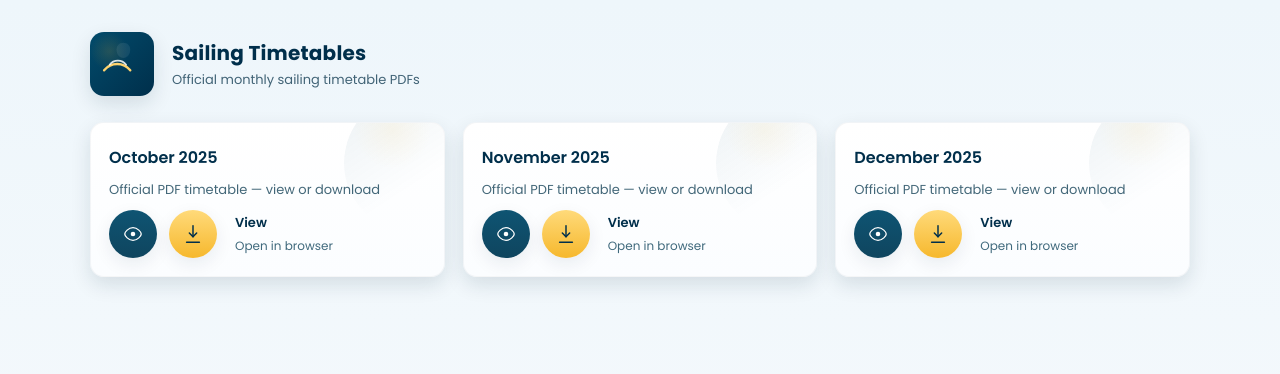
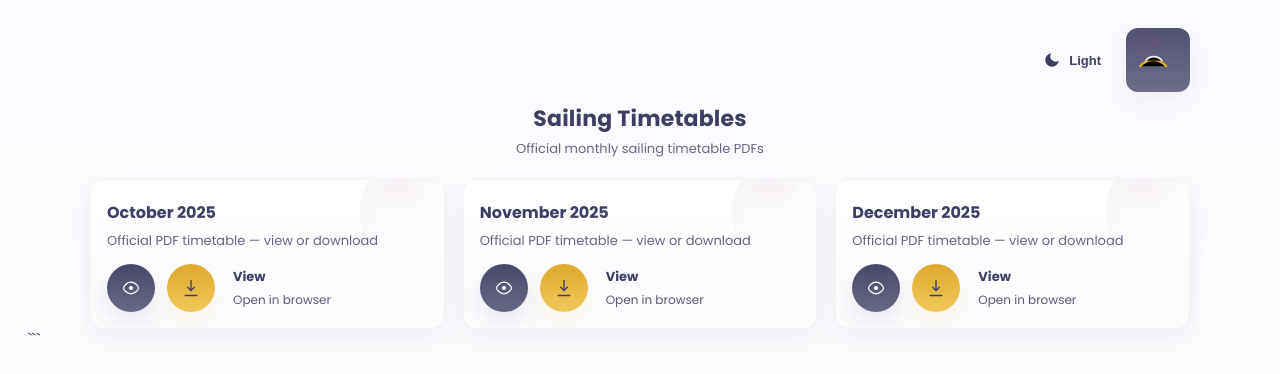
Before and after one commit to MillsJ09/cfr-timetables, a plain HTML site: page index.html in a window 1280 px wide. Drawn offline with Linux system fonts and the light colour scheme.

Commit message:
Update index.html

````diff
--- a/index.html
+++ b/index.html
@@ -8,23 +8,35 @@
   <!-- Poppins font -->
   <link href="https://fonts.googleapis.com/css2?family=Poppins:wght@300;400;600;700&display=swap" rel="stylesheet">
 
-  <!-- Basic meta for GitHub Pages caching friendliness -->
-  <meta name="description" content="Condor Ferries style monthly sailing timetables - view or download PDF files.">
+  <meta name="description" content="Sailing Timetables - monthly PDF timetables">
 
   <style>
-    /* ===== Theme tokens (easy to tweak) ===== */
+    /* ===== Theme tokens (custom palette) ===== */
     :root{
-      --navy-900: #002f4b;    /* deep navy */
-      --navy-700: #024b6b;    /* mid navy */
-      --gold-500: #f6b82d;    /* golden yellow */
-      --white: #ffffff;
-      --muted: #eef6fb;
+      --bg: #ffffff;
+      --surface: #ffffff;
+      --muted-bg: #fbfbff;
+      --text: #3E3E63;      /* purple */
+      --accent: #C5388C;    /* pink */
+      --gold: #DEA92C;      /* gold */
       --card-radius: 14px;
       --btn-size: 48px;
-      --shadow: 0 8px 20px rgba(2, 41, 60, 0.12);
+      --shadow: 0 10px 26px rgba(62,62,99,0.08);
+      --transition: 220ms cubic-bezier(.2,.9,.3,1);
       --glass: linear-gradient(180deg, rgba(255,255,255,0.06), rgba(255,255,255,0.02));
-      --transition: 220ms cubic-bezier(.2,.9,.3,1);
-      font-synthesis: none;
+      color-scheme: light;
+    }
+
+    /* Dark theme tokens */
+    :root[data-theme="dark"]{
+      --bg: #0c0b12;
+      --surface: #0f1020;
+      --muted-bg: #07101a;
+      --text: #e9e6f3;
+      --accent: #ff9ccf;
+      --gold: #e6c25b;
+      --shadow: 0 12px 30px rgba(0,0,0,0.6);
+      color-scheme: dark;
     }
 
     /* ===== Reset and base ===== */
@@ -33,62 +45,82 @@
     body{
       margin:0;
       font-family: "Poppins", system-ui, -apple-system, "Segoe UI", Roboto, "Helvetica Neue", Arial;
-      background: linear-gradient(180deg, var(--muted), #f8fbfd);
-      color: var(--navy-900);
+      background: linear-gradient(180deg, var(--muted-bg), var(--bg));
+      color: var(--text);
       -webkit-font-smoothing:antialiased;
       -moz-osx-font-smoothing:grayscale;
       line-height:1.35;
-      padding: 32px;
+      padding: 28px;
     }
 
     /* ===== Header ===== */
-    .site-header{
+    .page {
+      max-width:1100px;
+      margin:0 auto;
+      position:relative;
+    }
+
+    .topbar{
       display:flex;
       align-items:center;
-      gap:18px;
-      margin:0 auto 26px;
-      max-width:1100px;
+      justify-content:flex-end;
+      gap:12px;
+      margin-bottom:12px;
     }
-    .logo{
+
+    .logo {
       width:64px;
       height:64px;
-      border-radius:14px;
+      border-radius:12px;
       display:grid;
       place-items:center;
       background:
-        radial-gradient(circle at 30% 30%, rgba(246,184,45,0.14), transparent 30%),
-        linear-gradient(135deg, var(--navy-700), var(--navy-900));
+        radial-gradient(circle at 25% 25%, rgba(197,56,140,0.06), transparent 28%),
+        linear-gradient(180deg, rgba(62,62,99,0.9), rgba(62,62,99,0.75));
       box-shadow: var(--shadow);
       flex:0 0 64px;
     }
-    /* Nautical wave mark inside logo (SVG via background) */
+
+    /* Replace the SVG below with your logo if you have one */
     .logo svg{width:44px;height:44px;display:block;transform:translateY(-2px);}
 
-    .title-block{
-      display:flex;
-      flex-direction:column;
+    /* Title block centered below topbar */
+    .site-title-wrap{
+      text-align:center;
+      margin: 6px 0 22px;
     }
     .site-title{
-      font-size:20px;
+      font-size:22px;
       font-weight:700;
       letter-spacing:0.2px;
-      color:var(--navy-900);
       margin:0;
+      color:var(--text);
     }
     .site-sub{
-      margin-top:4px;
+      margin-top:6px;
       font-size:13px;
-      color:#234a5f;
-      opacity:0.85;
+      color:var(--text);
+      opacity:0.78;
       font-weight:500;
     }
 
-    /* ===== Container / grid ===== */
-    .container{
-      max-width:1100px;
-      margin:0 auto;
+    /* Theme toggle */
+    .theme-toggle{
+      background:transparent;
+      border:1px solid rgba(255,255,255,0.06);
+      color:var(--text);
+      padding:8px 12px;
+      border-radius:999px;
+      cursor:pointer;
+      display:inline-flex;
+      align-items:center;
+      gap:8px;
+      font-weight:600;
+      transition: transform var(--transition), background var(--transition), color var(--transition);
     }
+    .theme-toggle:active{ transform: scale(.98) }
 
+    /* ===== Grid and cards ===== */
     .grid{
       display:grid;
       grid-template-columns: repeat(auto-fit, minmax(220px, 1fr));
@@ -96,11 +128,10 @@
       align-items:start;
     }
 
-    /* ===== Card ===== */
     .card{
-      background: linear-gradient(180deg, #ffffff 0%, #fbfdff 100%);
+      background: linear-gradient(180deg, var(--surface) 0%, rgba(255,255,255,0.02) 100%);
       border-radius: var(--card-radius);
-      padding:18px;
+      padding:16px;
       box-shadow: var(--shadow);
       transition: transform var(--transition), box-shadow var(--transition);
       display:flex;
@@ -109,28 +140,27 @@
       min-height:150px;
       position:relative;
       overflow:hidden;
-      border: 1px solid rgba(2,41,60,0.04);
+      border: 1px solid rgba(0,0,0,0.04);
     }
     .card:hover{
       transform: translateY(-6px);
-      box-shadow: 0 18px 36px rgba(2,41,60,0.12);
+      box-shadow: 0 20px 40px rgba(0,0,0,0.12);
     }
 
     .month{
-      font-weight:600;
+      font-weight:700;
       font-size:16px;
-      color:var(--navy-900);
-      margin:6px 0 12px;
+      color:var(--text);
+      margin:6px 0 8px;
     }
 
     .tagline{
       font-size:13px;
-      color:#2f576a;
-      opacity:0.9;
-      margin-bottom: 12px;
+      color:var(--text);
+      opacity:0.8;
+      margin-bottom:12px;
     }
 
-    /* Action row: view & download */
     .actions{
       display:flex;
       gap:12px;
@@ -147,26 +177,25 @@
       border: none;
       cursor:pointer;
       transition: transform var(--transition), box-shadow var(--transition);
-      box-shadow: 0 6px 18px rgba(2,41,60,0.08);
-      background: var(--white);
+      box-shadow: 0 8px 22px rgba(0,0,0,0.08);
+      background: var(--bg);
       flex:0 0 var(--btn-size);
     }
     .btn-circle:active{ transform: scale(.98) }
     .btn-circle:hover{ transform: translateY(-4px) }
 
-    /* View button style (left) */
     .btn-view{
-      background: linear-gradient(180deg, rgba(2,75,107,0.95), rgba(2,59,86,0.95));
-      color:var(--white);
+      background: linear-gradient(180deg, rgba(62,62,99,0.95), rgba(62,62,99,0.78));
+      color:#fff;
+      box-shadow: 0 10px 24px rgba(62,62,99,0.12);
     }
 
-    /* Download button style (right) - golden */
     .btn-download{
-      background: linear-gradient(180deg, #ffda7a, var(--gold-500));
-      color: var(--navy-900);
+      background: linear-gradient(180deg, var(--gold), #f0c85b);
+      color:var(--text);
+      box-shadow: 0 10px 24px rgba(222,169,44,0.12);
     }
 
-    /* Button labels (for larger screens) */
     .btn-labels{
       display:flex;
       flex-direction:column;
@@ -175,109 +204,144 @@
       font-size:13px;
     }
     .btn-text{
-      font-weight:600;
-      color:var(--navy-900);
+      font-weight:700;
+      color:var(--text);
     }
     .btn-sub{
       font-weight:400;
-      color:#2b596e;
+      color:var(--text);
       font-size:12px;
-      opacity:0.9;
+      opacity:0.86;
     }
 
-    /* Responsive: hide labels on small screens */
     @media (max-width:480px){
-      body{padding:20px}
-      .site-header{gap:12px;margin-bottom:18px}
+      body{padding:18px}
       .logo{width:54px;height:54px}
       .site-title{font-size:18px}
       .btn-labels{display:none}
-      .card{padding:14px}
+      .card{padding:12px}
       .month{font-size:15px}
     }
 
-    /* Icon sizing */
-    .icon{
-      width:22px;
-      height:22px;
-      display:block;
-    }
+    .icon{ width:20px;height:20px;display:block; }
 
-    /* subtle corner wave overlay for branding */
     .card::after{
       content:"";
       position:absolute;
-      right:-40px;
-      top:-30px;
-      width:140px;
-      height:140px;
+      right:-36px;
+      top:-28px;
+      width:120px;
+      height:120px;
       background:
-        radial-gradient(circle at 30% 30%, rgba(246,184,45,0.07), transparent 28%),
-        linear-gradient(135deg, rgba(2,75,107,0.08), transparent 60%);
-      transform: rotate(12deg);
+        radial-gradient(circle at 30% 30%, rgba(197,56,140,0.05), transparent 28%),
+        linear-gradient(135deg, rgba(62,62,99,0.06), transparent 60%);
+      transform: rotate(10deg);
       border-radius: 50%;
       pointer-events:none;
     }
 
-    /* Small accessible helper */
     .sr-only{
       position:absolute!important;
       height:1px;width:1px;overflow:hidden;
       clip:rect(1px,1px,1px,1px);white-space:nowrap;
     }
-
   </style>
 </head>
 <body>
-  <div class="container">
-    <header class="site-header" role="banner">
+  <div class="page">
+    <header class="topbar" role="banner">
+      <!-- Theme toggle on the left of the topbar could be moved; topbar is aligned to the right so toggle and logo appear right aligned -->
+      <button id="themeToggle" class="theme-toggle" aria-pressed="false" title="Toggle light and dark mode">
+        <!-- simple moon/sun icon via inline SVG; color adapts -->
+        <svg width="18" height="18" viewBox="0 0 24 24" fill="none" aria-hidden="true" style="display:block">
+          <path id="themeIconPath" d="M21 12.79A9 9 0 1111.21 3 7 7 0 0021 12.79z" fill="currentColor"></path>
+        </svg>
+        <span id="themeToggleLabel" style="font-size:13px;font-weight:600">Theme</span>
+      </button>
+
+      <!-- Logo placed at the far right -->
       <div class="logo" aria-hidden="true">
-        <!-- Simple SVG wave / sail mark -->
-        <svg viewBox="0 0 64 64" fill="none" xmlns="http://www.w3.org/2000/svg" aria-hidden="true">
-          <defs></defs>
-          <path d="M6 44c10-12 28-12 38 0" stroke="#FFD36D" stroke-width="3.5" stroke-linecap="round" stroke-linejoin="round"/>
-          <path d="M14 36c6-8 18-8 24 0" stroke="#fff" stroke-width="2.5" stroke-linecap="round" stroke-linejoin="round" opacity="0.85"/>
-          <path d="M44 14c0 6-4 12-10 12s-10-6-10-12 4-10 10-10 10 4 10 10z" fill="#fff" opacity="0.08"/>
+        <!-- Replace this SVG with your logo if you have an image or SVG file -->
+        <svg viewBox="0 0 64 64" xmlns="http://www.w3.org/2000/svg" aria-hidden="true">
+          <path d="M6 44c10-12 28-12 38 0" stroke="#DEA92C" stroke-width="3.2" stroke-linecap="round" stroke-linejoin="round"/>
+          <path d="M14 36c6-8 18-8 24 0" stroke="#fff" stroke-width="2.2" stroke-linecap="round" stroke-linejoin="round" opacity="0.9"/>
+          <g transform="translate(36,10)">
+            <path d="M0 0c0 4-2.6 7.3-6 7.3S-12 4-12 0s2.6-6.6 6-6.6S0-4.2 0 0z" fill="#C5388C" opacity="0.12"/>
+          </g>
         </svg>
       </div>
+    </header>
 
-      <div class="title-block">
+    <div class="site-title-wrap">
       <h1 class="site-title">Sailing Timetables</h1>
       <div class="site-sub">Official monthly sailing timetable PDFs</div>
     </div>
-    </header>
 
     <main>
       <section class="grid" id="timetableGrid" aria-live="polite">
-        <!-- Cards are generated by JavaScript for easy maintenance -->
+        <!-- Cards are generated by JavaScript -->
       </section>
     </main>
   </div>
 
   <script>
     /* ===== Timetables data
-       Add months here. Keep files in the same repo (e.g., /timetables/Oct25.pdf)
-       Example entry:
+       Edit these entries to point to your PDFs.
+       Example:
          { file: 'timetables/Oct25.pdf', label: 'October 2025' }
     ===== */
     const timetables = [
-      { file: 'Timetables/Oct25.pdf', label: 'October 2025' },
-      { file: 'Timetables/Nov25.pdf', label: 'November 2025' },
-      { file: 'Timetables/Dec25.pdf', label: 'December 2025' }
+      { file: 'Oct25.pdf', label: 'October 2025' },
+      { file: 'Nov25.pdf', label: 'November 2025' },
+      { file: 'Dec25.pdf', label: 'December 2025' }
     ];
 
-    /* Utility: sanitize text for HTML insertion */
+    /* ===== Theme handling ===== */
+    const root = document.documentElement;
+    const stored = localStorage.getItem('site-theme'); // 'light' | 'dark' | null
+    const prefersDark = window.matchMedia && window.matchMedia('(prefers-color-scheme: dark)').matches;
+    const initialTheme = stored || (prefersDark ? 'dark' : 'light');
+
+    function applyTheme(name){
+      if (name === 'dark') {
+        root.setAttribute('data-theme', 'dark');
+        document.getElementById('themeToggle').setAttribute('aria-pressed','true');
+      } else {
+        root.removeAttribute('data-theme');
+        document.getElementById('themeToggle').setAttribute('aria-pressed','false');
+      }
+      // update label/icon
+      document.getElementById('themeToggleLabel').textContent = (name === 'dark') ? 'Dark' : 'Light';
+      localStorage.setItem('site-theme', name);
+    }
+
+    // Initialize
+    applyTheme(initialTheme);
+
+    document.getElementById('themeToggle').addEventListener('click', () => {
+      const current = root.getAttribute('data-theme') === 'dark' ? 'dark' : 'light';
+      const next = current === 'dark' ? 'light' : 'dark';
+      applyTheme(next);
+    });
+
+    /* ===== Render timetable cards ===== */
+    const grid = document.getElementById('timetableGrid');
+
     function esc(s){
       return String(s).replace(/[&<>"']/g, m => ({'&':'&amp;','<':'&lt;','>':'&gt;','"':'&quot;', "'":'&#39;'}[m]));
     }
 
-    const grid = document.getElementById('timetableGrid');
-
+    if (timetables.length === 0) {
+      const empty = document.createElement('div');
+      empty.textContent = 'No timetables available yet.';
+      empty.style.padding = '28px';
+      empty.style.color = 'var(--text)';
+      grid.appendChild(empty);
+    } else {
       timetables.forEach(item => {
         const file = esc(item.file);
         const label = esc(item.label);
 
-      // Create card element
         const card = document.createElement('article');
         card.className = 'card';
         card.innerHTML = `
@@ -287,44 +351,31 @@
           </div>
 
           <div class="actions">
-          <!-- View button: open in new tab -->
             <a class="btn-circle btn-view" href="${file}" target="_blank" rel="noopener noreferrer" aria-label="View ${label} timetable">
-            <!-- eye / document icon -->
               <svg class="icon" viewBox="0 0 24 24" fill="none" xmlns="http://www.w3.org/2000/svg" aria-hidden="true">
                 <path d="M12 5c5 0 9 5 9 7s-4 7-9 7-9-5-9-7 4-7 9-7z" stroke="#fff" stroke-width="1.4" stroke-linecap="round" stroke-linejoin="round"/>
                 <circle cx="12" cy="12" r="2.5" fill="#fff"/>
               </svg>
             </a>
 
-          <!-- Download button -->
             <a class="btn-circle btn-download" href="${file}" download aria-label="Download ${label} timetable">
-            <!-- download icon -->
               <svg class="icon" viewBox="0 0 24 24" fill="none" xmlns="http://www.w3.org/2000/svg" aria-hidden="true">
-              <path d="M12 3v12" stroke="#002f4b" stroke-width="1.6" stroke-linecap="round" stroke-linejoin="round"/>
-              <path d="M8 11l4 4 4-4" stroke="#002f4b" stroke-width="1.6" stroke-linecap="round" stroke-linejoin="round"/>
-              <path d="M5 21h14" stroke="#002f4b" stroke-width="1.6" stroke-linecap="round" stroke-linejoin="round"/>
+                <path d="M12 3v12" stroke="#3E3E63" stroke-width="1.6" stroke-linecap="round" stroke-linejoin="round"/>
+                <path d="M8 11l4 4 4-4" stroke="#3E3E63" stroke-width="1.6" stroke-linecap="round" stroke-linejoin="round"/>
+                <path d="M5 21h14" stroke="#3E3E63" stroke-width="1.6" stroke-linecap="round" stroke-linejoin="round"/>
               </svg>
             </a>
 
-          <!-- Optional labels (hidden on small screens) -->
             <div class="btn-labels" aria-hidden="true">
               <div class="btn-text">View</div>
               <div class="btn-sub">Open in browser</div>
             </div>
           </div>
         `;
-
         grid.appendChild(card);
       });
-
-    // Accessibility: if there are no timetables, show placeholder message
-    if (timetables.length === 0){
-      const empty = document.createElement('div');
-      empty.textContent = 'No timetables available yet.';
-      empty.style.padding = '28px';
-      empty.style.color = '#274957';
-      grid.appendChild(empty);
     }
   </script>
 </body>
 </html>
+```
````
Lines whose indentation alone changed are shown as unchanged.
